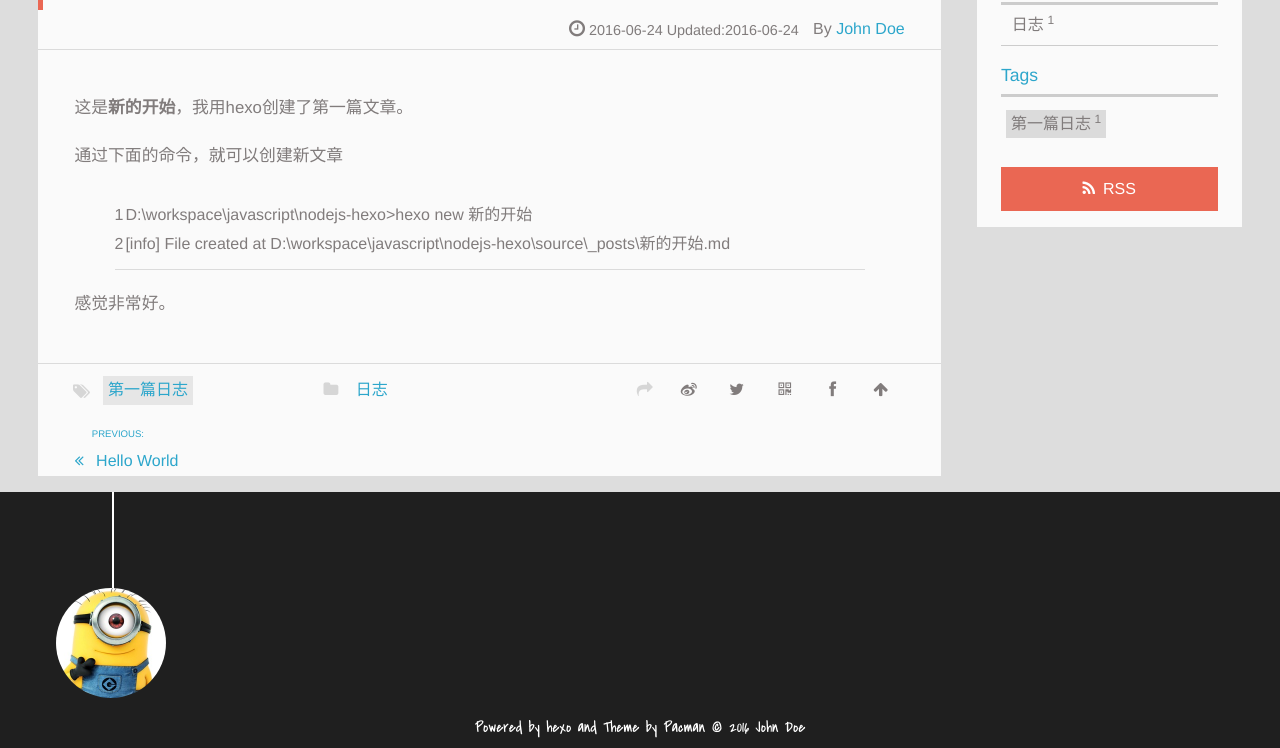
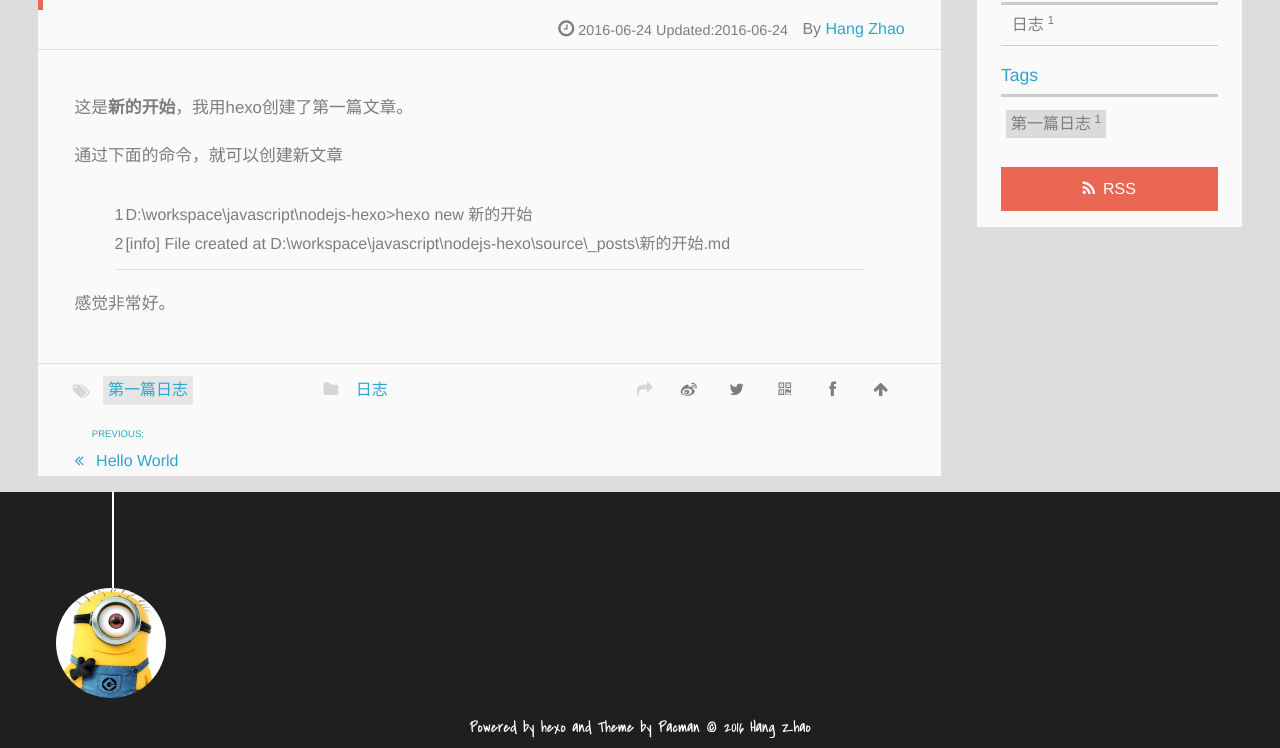
Before and after one commit to jiusi/jiusi.github.io, a plain HTML site: page 2016/06/24/MyFirst/index.html in a window 1280 px wide. Shown: the part 267-1015 px from the top of the page. Drawn offline with Linux system fonts and the light colour scheme; files whose address does not match are found by name.

Commit message:
Site updated: 2016-06-24 19:14:21

```diff
--- a/2016/06/24/MyFirst/index.html
+++ b/2016/06/24/MyFirst/index.html
@@ -7,7 +7,7 @@
     <title>MyFirst | 九思</title>
     <meta name="viewport" content="width=device-width, initial-scale=1, maximum-scale=3, minimum-scale=1">
 
-    <meta name="author" content="John Doe">
+    <meta name="author" content="Hang Zhao">
 
     <meta name="description" content="这是新的开始，我用hexo创建了第一篇文章。
 通过下面的命令，就可以创建新文章12D:\workspace\javascript\nodejs-hexo&amp;gt;hexo new 新的开始[info] File created at D:\workspace\javascript\nodejs-hex">
@@ -70,7 +70,7 @@
   </h1>
   <p class="article-author">By
 
-      <a href="http://yoursite.com" title="John Doe">John Doe</a>
+      <a href="http://yoursite.com" title="Hang Zhao">Hang Zhao</a>
     </p>
   <p class="article-time">
     <time datetime="2016-06-24T06:44:12.000Z" itemprop="datePublished">2016-06-24</time>
@@ -187,7 +187,7 @@
 	</div>
 		<p class="copyright">Powered by <a href="http://hexo.io" target="_blank" title="hexo">hexo</a> and Theme by <a href="https://github.com/A-limon/pacman" target="_blank" title="Pacman">Pacman</a> © 2016
 
-		<a href="http://yoursite.com" target="_blank" title="John Doe">John Doe</a>
+		<a href="http://yoursite.com" target="_blank" title="Hang Zhao">Hang Zhao</a>
 
 		</p>
 </div>
```
Also changed, not shown: 2016/06/24/hello-world/index.html (+3 -3 lines), archives/2016/06/index.html (+2 -2 lines), archives/2016/index.html (+2 -2 lines), archives/index.html (+2 -2 lines), categories/日志/index.html (+2 -2 lines), index.html (+2 -2 lines), postName/index.html (+3 -3 lines), tags/第一篇日志/index.html (+2 -2 lines).
